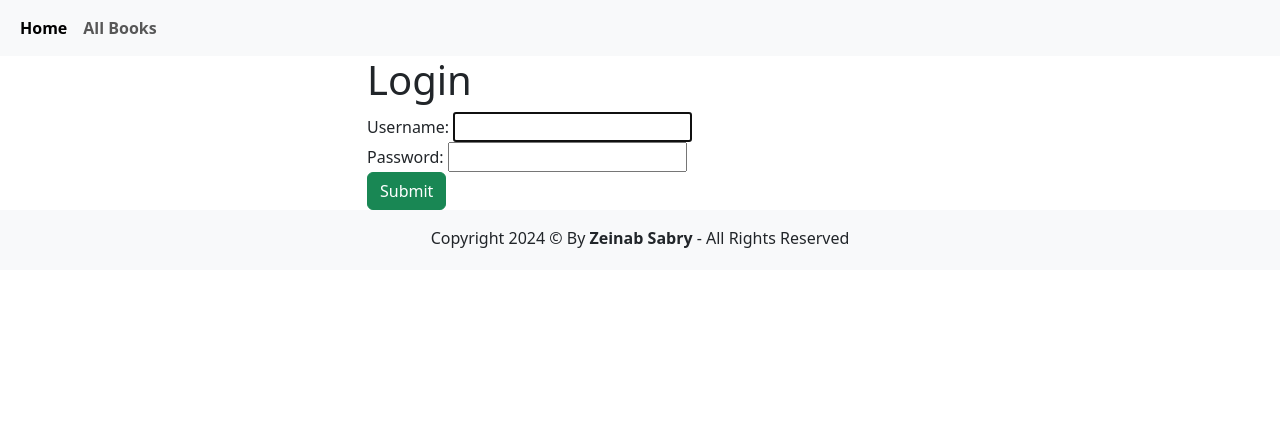
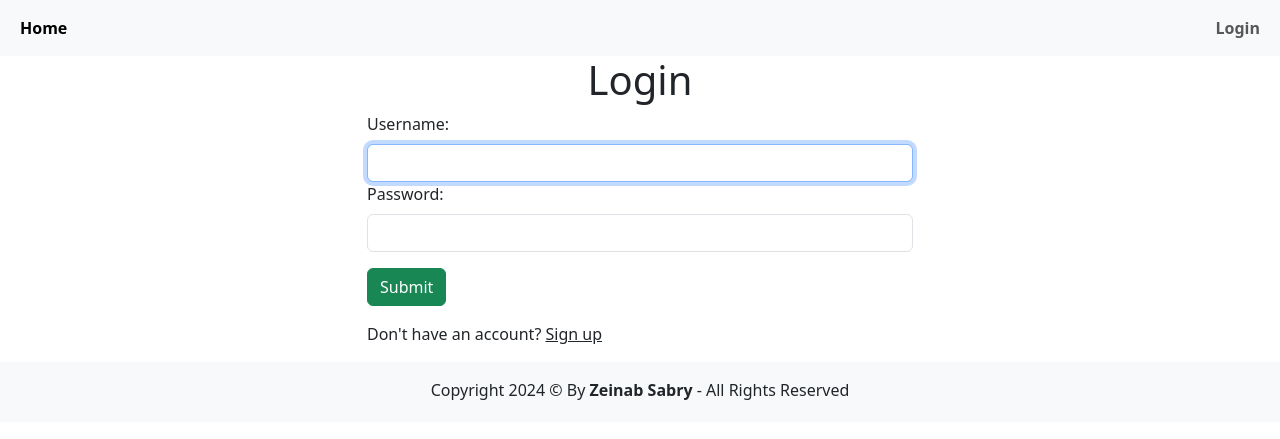
Before and after one commit to Refaat07/Django-Crowdfunding, a Django app: page /users/login/ in a window 1280 px wide. Shown: the top 439 px of the page. Run offline with Django 5.2, Linux system fonts and the light colour scheme.

Commit message:
login and entry point

```diff
--- a/crowd_funding/urls.py
+++ b/crowd_funding/urls.py
@@ -22,6 +22,7 @@ from django.conf.urls.static import static
 from users.views import profile
 
 urlpatterns = [
+    path('', include('projects.urls')),
     path('admin/', admin.site.urls),
     path('users/', include('users.urls')),
 ] + static(settings.MEDIA_URL, document_root=settings.MEDIA_ROOT)
--- /dev/null
+++ b/projects/static/projects/js/script.js
@@ -0,0 +1,34 @@
+spans = document.querySelectorAll('span');
+for (var j = 0; j < spans.length; j++) {
+    spans[j].classList.add('d-block');
+}
+
+
+labels = document.querySelectorAll('label');
+
+for (var i = 0; i < labels.length; i++) {
+    labels[i].classList.add('form-label');
+}
+
+inputs = document.querySelectorAll('input');
+for (var i = 0; i < inputs.length; i++) {
+    inputs[i].classList.add('form-control');
+}
+select= document.querySelector('select')
+
+select.classList.add('form-control')
+
+divs = document.getElementsByClassName("form_element")
+for (var d =0; d < divs.length; d++){
+    divs[d].classList.add('mb-3')
+}
+
+checkboxex=document.querySelectorAll('input[type="checkbox"]')
+for (var d =0; d < checkboxex.length; d++){
+    checkboxex[d].classList.remove('form-control')
+}
+
+errors = document.getElementsByClassName('errorlist')
+for (var m=0 ; m < errors.length; m ++){
+    divs[m].style = 'color:red; font-weight: bold';
+}
--- /dev/null
+++ b/projects/urls.py
@@ -0,0 +1,7 @@
+from django.urls import path , include
+
+from projects.views import entery_point
+
+urlpatterns = [
+    path('', entery_point, name='entery_point'),
+]
--- a/templates/layouts/base.html
+++ b/templates/layouts/base.html
@@ -24,13 +24,18 @@
         >
           <span class="navbar-toggler-icon"></span>
         </button>
-        <div class="collapse navbar-collapse" id="navbarSupportedContent">
+        <div
+          class="collapse navbar-collapse d-flex justify-content-between"
+          id="navbarSupportedContent"
+        >
           <ul class="navbar-nav me-auto mb-2 mb-lg-0">
             <li class="nav-item">
               <a class="nav-link fw-bold active" aria-current="page">Home</a>
             </li>
+          </ul>
+          <ul class="navbar-nav mb-2 mb-lg-0">
             <li class="nav-item">
-              <a class="nav-link fw-bold">All Books</a>
+              <a class="nav-link fw-bold" href="{% url 'login' %}">Login</a>
             </li>
           </ul>
         </div>
--- a/templates/registration/login.html
+++ b/templates/registration/login.html
@@ -1,19 +1,19 @@
-{% extends 'layouts/base.html' %}
-{% load static %}
-{% block 'content' %}
+{% extends 'layouts/base.html' %} {% load static %} {% block 'content' %}
 
 <div class="container">
-    <div class="row justify-content-center">
-        <div class="col-md-6">
-            <h1> Login </h1>
-            <form method="post" enctype="multipart/form-data">
-                {% csrf_token %}
-                {{form}}
-                <button type="submit" class="btn btn-success">Submit</button>
-            </form>
-        </div>
+  <div class="row justify-content-center">
+    <div class="col-md-6">
+      <h1 class="text-center">Login</h1>
+      <form method="post" enctype="multipart/form-data">
+        {% csrf_token %} {{form}}
+        <button type="submit" class="btn btn-success my-3">Submit</button>
+      </form>
+      <p>
+        Don't have an account?
+        <a href="/users/register" class="text-body">Sign up</a>
+      </p>
     </div>
+  </div>
 </div>
-<script
-   src="{% static 'books/js/script.js' %}"></script>
+<script src="{% static 'projects/js/script.js' %}"></script>
 {% endblock %}
--- a/users/templates/users/create_user.html
+++ b/users/templates/users/create_user.html
@@ -6,10 +6,10 @@
       <h1>Register</h1>
       <form method="post" enctype="multipart/form-data">
         {% csrf_token %} {{form}}
-        <button type="submit" class="btn btn-success">Submit</button>
+        <button type="submit" class="btn btn-success my-3">Submit</button>
       </form>
     </div>
   </div>
 </div>
-<script src="{% static 'books/js/script.js' %}"></script>
+<script src="{% static 'projects/js/script.js' %}"></script>
 {% endblock %}
```
Also changed, not shown: projects/templates/projects/entry_point.html (added, +20 -0 lines), projects/views.py (+7 -1 lines), templates/registration/logged_out.html (+6 -9 lines), projects/static/projects/images/bg.jpg (added), projects/static/projects/images/bg2.jpg (added).
